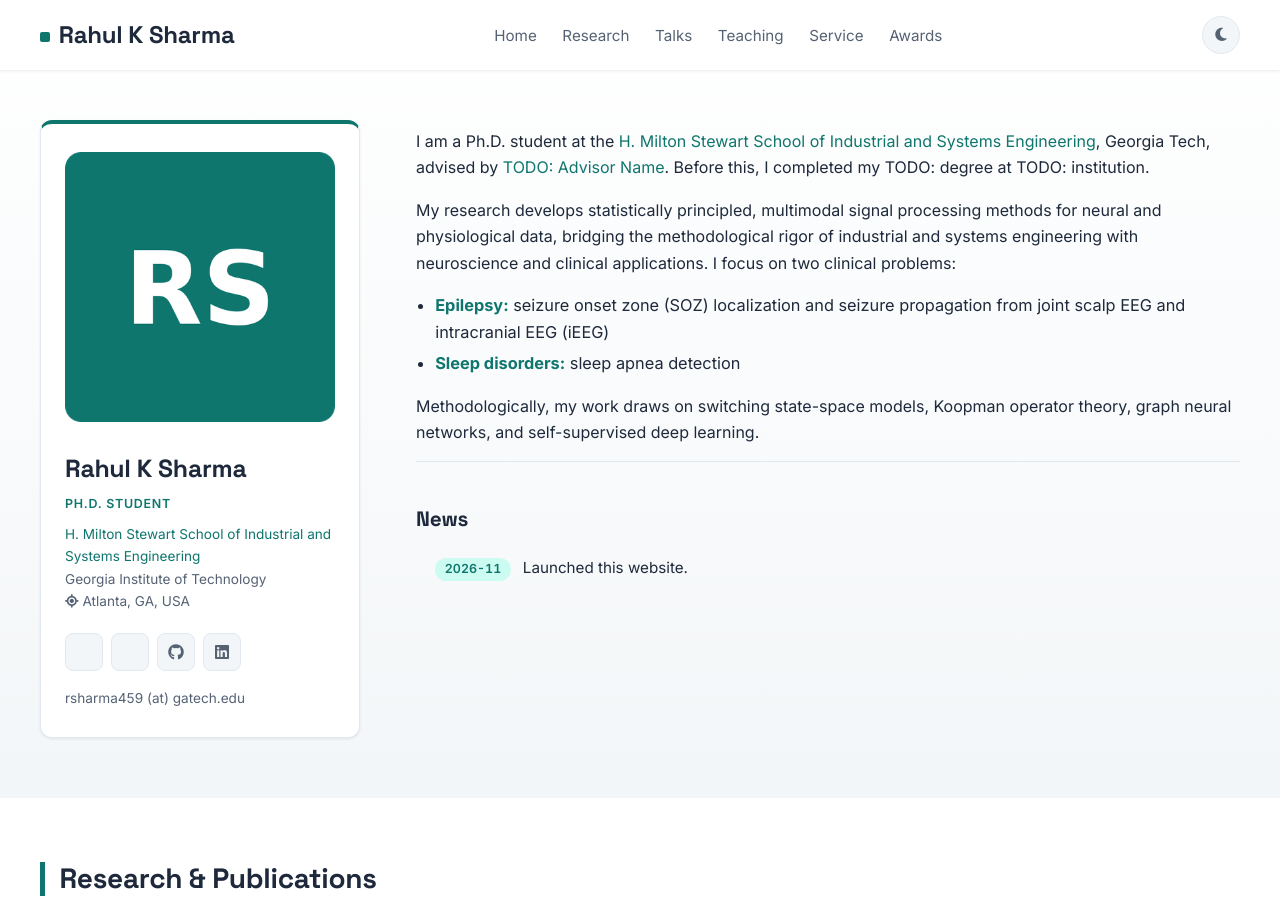
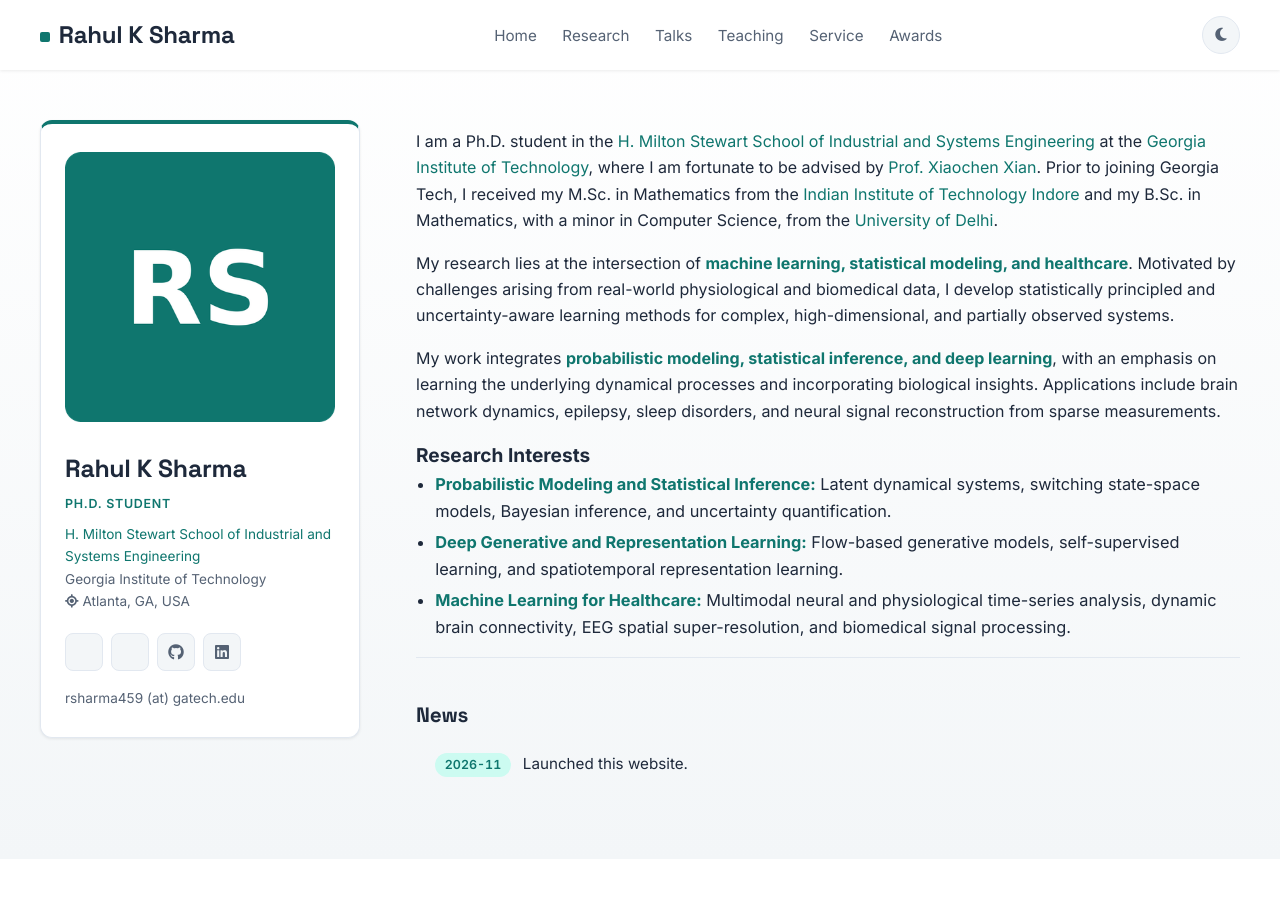
Before and after one commit to rsharma459/rsharma459.github.io, a Jekyll site: the page built from index.md, in a window 1280 px wide and 900 px high. Built offline with Jekyll 4.4.1, drawn with Linux system fonts in a browser that asks for light colours; a style sheet for code colours, icons or effects is not loaded.

Commit message:
Revise index.md with updated academic and research details
Updated personal and research information for clarity and detail.

```diff
--- a/index.md
+++ b/index.md
@@ -4,11 +4,14 @@ layout: homepage
 
 <!-- TODO: check every sentence here; edit advisor, prior degrees, and years. -->
 
-I am a Ph.D. student at the <a href="https://www.isye.gatech.edu/">H. Milton Stewart School of Industrial and Systems Engineering</a>, Georgia Tech, advised by <a href="#">TODO: Advisor Name</a>. Before this, I completed my TODO: degree at TODO: institution.
+I am a Ph.D. student in the [H. Milton Stewart School of Industrial and Systems Engineering](https://www.isye.gatech.edu/) at the [Georgia Institute of Technology](https://www.gatech.edu/), where I am fortunate to be advised by [Prof. Xiaochen Xian](https://sites.gatech.edu/xian/). Prior to joining Georgia Tech, I received my M.Sc. in Mathematics from the [Indian Institute of Technology Indore](https://www.iiti.ac.in/) and my B.Sc. in Mathematics, with a minor in Computer Science, from the [University of Delhi](https://www.du.ac.in/).
 
-My research develops statistically principled, multimodal signal processing methods for neural and physiological data, bridging the methodological rigor of industrial and systems engineering with neuroscience and clinical applications. I focus on two clinical problems:
+My research lies at the intersection of **machine learning, statistical modeling, and healthcare**. Motivated by challenges arising from real-world physiological and biomedical data, I develop statistically principled and uncertainty-aware learning methods for complex, high-dimensional, and partially observed systems.
 
-  * **Epilepsy:** seizure onset zone (SOZ) localization and seizure propagation from joint scalp EEG and intracranial EEG (iEEG)
-  * **Sleep disorders:** sleep apnea detection
+My work integrates **probabilistic modeling, statistical inference, and deep learning**, with an emphasis on learning the underlying dynamical processes and incorporating biological insights. Applications include brain network dynamics, epilepsy, sleep disorders, and neural signal reconstruction from sparse measurements.
 
-Methodologically, my work draws on switching state-space models, Koopman operator theory, graph neural networks, and self-supervised deep learning.
+### Research Interests
+
+- **Probabilistic Modeling and Statistical Inference:** Latent dynamical systems, switching state-space models, Bayesian inference, and uncertainty quantification.
+- **Deep Generative and Representation Learning:** Flow-based generative models, self-supervised learning, and spatiotemporal representation learning.
+- **Machine Learning for Healthcare:** Multimodal neural and physiological time-series analysis, dynamic brain connectivity, EEG spatial super-resolution, and biomedical signal processing.
```
